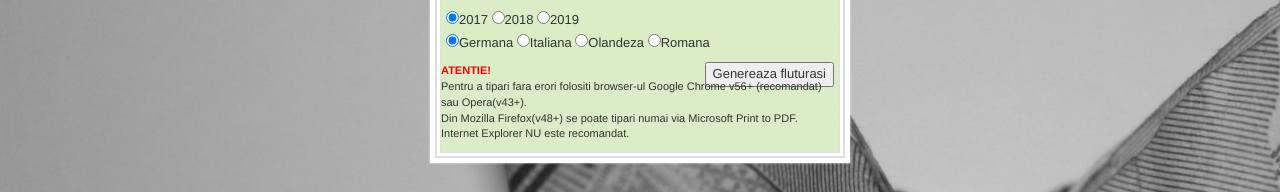
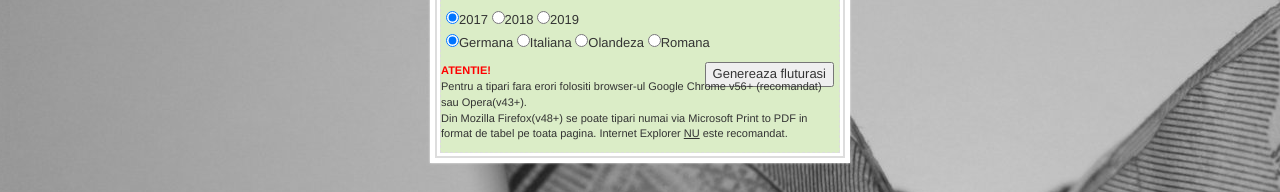
Before and after one commit to bogdanprofirescu/FLUTURASI_GIT_RO, a plain HTML site: page index.html in a window 1280 px wide. Shown: the part 317-509 px from the top of the page. Drawn offline with nearby package versions, Linux system fonts and the light colour scheme.

Commit message:
corectat mesaj cu limitele printarii in mozilla din homepage

```diff
--- a/index.html
+++ b/index.html
@@ -277,7 +277,7 @@ font-size: 14px;
       <p id="empty2"></p>
       <button id="button_go" type="button" onclick="go_process('ger')">Genereaza fluturasi</button>
 <p id="atentie"><strong id="atentie_cuvant">ATENTIE!</strong><br> Pentru a tipari fara erori folositi browser-ul Google Chrome v56+ (recomandat) sau Opera(v43+).<br>
-Din Mozilla Firefox(v48+) se poate tipari numai via Microsoft Print to PDF.<br>Internet Explorer NU este recomandat.</p>
+Din Mozilla Firefox(v48+) se poate tipari numai via Microsoft Print to PDF in format de tabel pe toata pagina. Internet Explorer <u>NU</u> este recomandat.</p>
   </div>
 
 </div>
```
